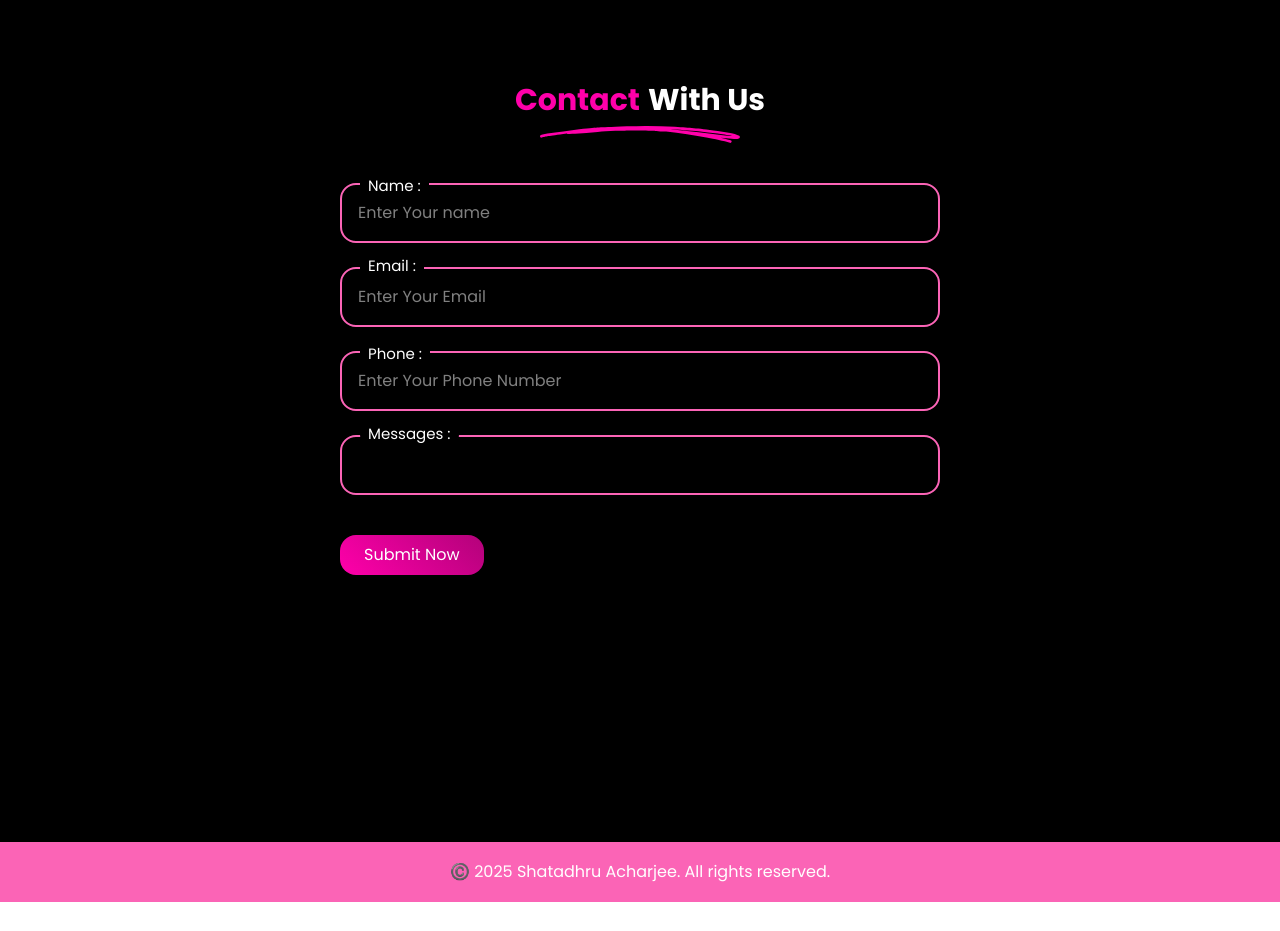
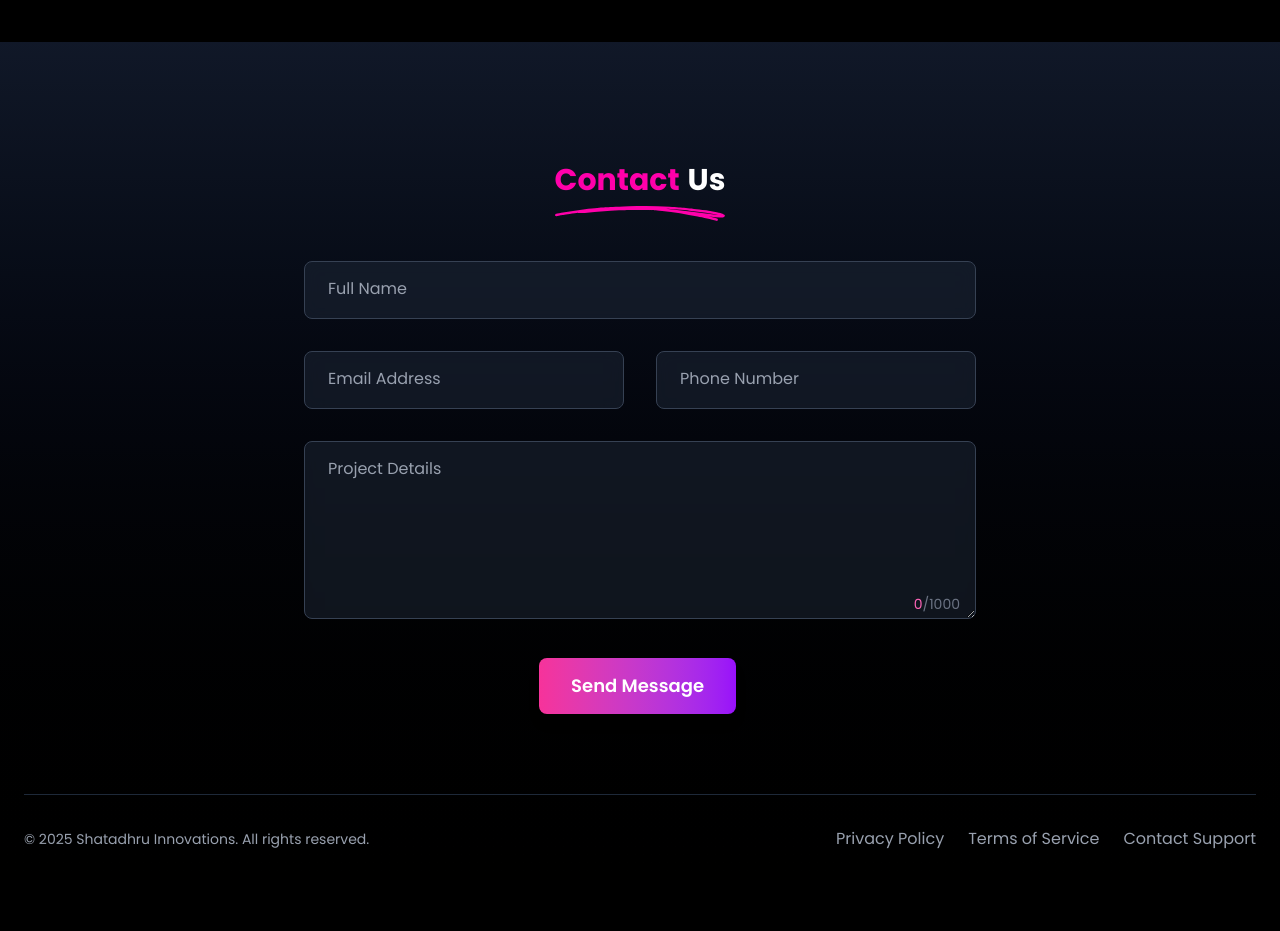
Before and after one commit to shatadhru/new_portofolio, a React (Vite) app: page / in a window 1280 px wide. Shown: the part 4060-4991 px from the top of the page. Before the commit the page ends 4962 px from the top, so only its background shows below. Built offline with nearby package versions, Linux system fonts and the light colour scheme.

Commit message:
Sontu be montu be etta matro valo be amr be amr be

```diff
--- a/src/components/header/Header.jsx
+++ b/src/components/header/Header.jsx
@@ -106,7 +106,7 @@ function Header() {
         <div
           className={` ${
             isOpen ? "hidden" : ""
-          } nav_drawer absolute bg-white h-[100vh] z-1000 text-black w-[200px] shadow top-0 right-0 transition-all ease-in-out duration-500 lg:hidden`}
+          } nav_drawer absolute bg-white h-[100vh]  z-1000 text-black w-[200px] shadow top-0 right-0 transition-all ease-in-out duration-500 lg:hidden h-[100%] `}
         >
           <IoClose
             className="absolute top-1 right-0 m-6"
--- a/src/components/main_body/Main_body.jsx
+++ b/src/components/main_body/Main_body.jsx
@@ -14,8 +14,7 @@ import Packages from "../Packages/Packages";
 import { FaCartShopping } from "react-icons/fa6";
 import { GrBlog } from "react-icons/gr";
 import { FaPersonChalkboard } from "react-icons/fa6";
-import Premium_Buttons from "../Buttons/Premium_Buttons";
-import Qrcode from "../Qrcode/Qrcode";
+import { useState } from "react";
 
 
 
@@ -68,18 +67,24 @@ const blog_ok_services = [
   ];
 
 
+const [carecterNumber , SetCarecterNumber] = useState(0);
+
+const OncarecterChangeOfTextArea = (e) =>{
+  const carecterNumber = e.target.value.length;
+  SetCarecterNumber(carecterNumber);
+}
 
   return (
     <div>
-      <section className="main_body">
+      <section className="main_body w-[100%]">
         <div className="contents flex flex-col items-center justify-center ">
-          <div className="rounded border-2 border-solid pt-1 pb-1 pl-4 pr-4 rounded-4xl text-[12px] border-amber-50 mt-45">
-            <h6 className="text-white">
+          <div className="rounded border-2 border-solid pt-1 pb-1 pl-4 pr-4 rounded-4xl text-[12px] border-amber-50 mt-30 lg:mt-45">
+            <h6 className="text-white ">
               Finding Proffesional Web Developer???{" "}
             </h6>
           </div>
 
-          <h1 className="text-[56px] text-white font-[Lexend] mt-[12px] text-center">
+          <h1 className=" text-[46px] lg:text-[56px] text-white font-[Lexend] mt-[12px] text-center">
             Your Passionate Web Developer
           </h1>
           <div className="max-w-[600px]">
@@ -241,67 +246,132 @@ const blog_ok_services = [
           />
         </div>
       </div>
+      <section className="contact-section bg-gradient-to-b from-gray-900 to-black min-h-screen text-gray-100 flex flex-col items-center py-20 px-6">
+        <Headings title_pink="Contact" title_white="Us"/>
 
-      <div className="contact_with_us bg-[#000000] w-[100%] h-[100vh] text-white flex flex-col items-center ">
-        <Headings title_pink="Contact" title_white="With Us" />
-
-        <form className="flex flex-col mx-10  p-10  " action="">
-          <label
-            htmlFor="name"
-            className="absolute bg-black -my-2 px-2 text-[15px] ml-[20px]"
-          >
-            Name :
-          </label>
+        <form className="w-full max-w-2xl space-y-8 mt-10">
+          {/* Name Field */}
+          <div className="relative group">
             <input
               type="text"
-            className="name w-[400px] lg:w-[600px] mb-6 p-4 rounded-2xl border-pink-400 border-dassed border-2"
               id="name"
-            placeholder="Enter Your name"
+              className="w-full px-6 py-4 bg-gray-800/50 border border-gray-700 rounded-lg text-gray-100 placeholder-transparent
+                 focus:border-pink-500 focus:ring-2 focus:ring-pink-500/30 peer transition-all duration-300
+                 backdrop-blur-sm hover:border-gray-600"
+              placeholder="John Doe"
+              required
             />
             <label
               htmlFor="name"
-            className="absolute bg-black my-18 absolute bg-black -my-2 px-2 text-[15px] ml-[20px]"
+              className="absolute left-6 top-10 text-gray-400 text-sm transition-all duration-200
+                   peer-placeholder-shown:text-base peer-placeholder-shown:top-4
+                   peer-focus:top-3 peer-focus:-mt-6 peer-focus:px-2 peer-focus:bg-[#0E1525] peer-focus:text-sm peer-focus:text-pink-400"
             >
-            Email :
+              Full Name
             </label>
+          </div>
+
+          {/* Contact Group */}
+          <div className="grid md:grid-cols-2 gap-8">
+            {/* Email Field */}
+            <div className="relative group">
               <input
-            type="text"
-            className="email mb-6 p-4 rounded-2xl border-pink-400 border-dassed border-2"
+                type="email"
                 id="email"
-            placeholder="Enter Your Email"
+                className="w-full px-6 py-4 bg-gray-800/50 border border-gray-700 rounded-lg text-gray-100 placeholder-transparent
+                   focus:border-pink-500 focus:ring-2 focus:ring-pink-500/30 peer transition-all duration-300
+                   backdrop-blur-sm peer-focus:-mt-6 peer-focus:px-2 peer-focus:bg-[#0E1525] hover:border-gray-600"
+                placeholder="john@company.com"
+                required
               />
               <label
-            htmlFor="name"
-            className="absolute bg-black my-40 px-2 text-[15px] ml-[20px]"
+                htmlFor="email"
+                className="absolute left-6 top-3 text-gray-400 text-sm transition-all duration-200
+                     peer-placeholder-shown:text-base peer-placeholder-shown:top-4
+                     peer-focus:top-3 peer-focus:-mt-6 peer-focus:px-2 peer-focus:bg-[#0E1525] peer-focus:text-sm peer-focus:text-pink-400"
               >
-            Phone :
+                Email Address
               </label>
+            </div>
+
+            {/* Phone Field */}
+            <div className="relative group">
               <input
-            type="text"
-            className="name mb-6 p-4 rounded-2xl border-pink-400 border-dassed border-2"
-            id="name"
-            placeholder="Enter Your Phone Number"
+                type="tel"
+                id="phone"
+                className="w-full px-6 py-4 bg-gray-800/50 border border-gray-700 rounded-lg text-gray-100 placeholder-transparent
+                   focus:border-pink-500 focus:ring-2 focus:ring-pink-500/30 peer transition-all duration-300
+                   backdrop-blur-sm peer-focus:-mt-6 peer-focus:px-2 peer-focus:bg-[#0E1525] peer-focus:-mt-6 peer-focus:px-2 peer-focus:bg-[#0E1525] hover:border-gray-600"
+                placeholder="+1 (555) 000-0000"
               />
               <label
-            htmlFor="messages"
-            className="absolute bg-black my-60 rounded-2xl px-2 text-[15px] ml-[20px]"
+                htmlFor="phone"
+                className="absolute left-6 top-3 text-gray-400 text-sm transition-all duration-200
+                     peer-placeholder-shown:text-base peer-placeholder-shown:top-4
+                     peer-focus:top-3 peer-focus:-mt-6 peer-focus:px-2 peer-focus:bg-[#0E1525] peer-focus:-mt-6 peer-focus:px-2 peer-focus:bg-[#0E1525] peer-focus:text-sm peer-focus:text-pink-400"
               >
-            Messages :
+                Phone Number
               </label>
-          <input
-            type="text"
-            className=" p-4 rounded-2xl  border-pink-400 border-dassed border-2"
-            name="messages"
-            id="messages"
+            </div>
+          </div>
+
+          {/* Message Field */}
+          <div className="relative group">
+            <textarea
+              id="message"
+              rows="6"
+              className="w-full px-6 py-4 bg-gray-800/50 border border-gray-700 rounded-lg text-gray-100 placeholder-transparent
+                 focus:border-pink-500 focus:ring-2 focus:ring-pink-500/30 peer resize-y transition-all duration-300
+                 backdrop-blur-sm peer-focus:-mt-6 peer-focus:px-2 peer-focus:bg-[#0E1525] hover:border-gray-600"
+              placeholder="Enter your message..."
               maxLength="1000"
-          />
+              onChange={OncarecterChangeOfTextArea}
+              required
+            ></textarea>
+            <label
+              htmlFor="message"
+              className="absolute left-6 top-3 text-gray-400 text-sm transition-all duration-200
+                   peer-placeholder-shown:text-base peer-placeholder-shown:top-4
+                   peer-focus:top-3 peer-focus:-mt-6 peer-focus:px-2 peer-focus:bg-[#0E1525] peer-focus:text-sm peer-focus:text-pink-400"
+            >
+              Project Details
+            </label>
+            <span className="absolute right-4 bottom-3 text-sm text-gray-500">
+              <span className="text-pink-400">{carecterNumber}</span>/1000
+            </span>
+          </div>
 
-          <Premium_Buttons className="premium_buttons" name="Submit Now " />
+          {/* Submit Button */}
+          <div className="flex justify-end">
+            <button
+              type="submit"
+              className="px-8 mr-30 lg:mr-60 py-3.5 text-lg bg-gradient-to-r from-pink-500 to-purple-600 text-white font-semibold rounded-lg
+                 hover:scale-[1.02] transition-transform duration-300 shadow-lg hover:shadow-pink-500/20"
+            >
+              Send Message
+            </button>
+          </div>
         </form>
+
+        <footer className="mt-20 w-full max-w-7xl border-t border-gray-800 pt-8">
+          <div className="flex flex-col md:flex-row justify-between items-center text-gray-400">
+            <p className="text-sm mb-4 md:mb-0">
+              © 2025 Shatadhru Innovations. All rights reserved.
+            </p>
+            <div className="flex space-x-6">
+              <a href="#" className="hover:text-pink-400 transition-colors">
+                Privacy Policy
+              </a>
+              <a href="#" className="hover:text-pink-400 transition-colors">
+                Terms of Service
+              </a>
+              <a href="#" className="hover:text-pink-400 transition-colors">
+                Contact Support
+              </a>
             </div>
-      <div className="footer bg-[#FB64B6] h-[60px] flex items-center justify-center">
-        <p className="text-white"> ©️ 2025 Shatadhru Acharjee. All rights reserved.</p>
           </div>
+        </footer>
+      </section>
     </div>
   );
 }
```
Lines whose indentation alone changed are shown as unchanged.
